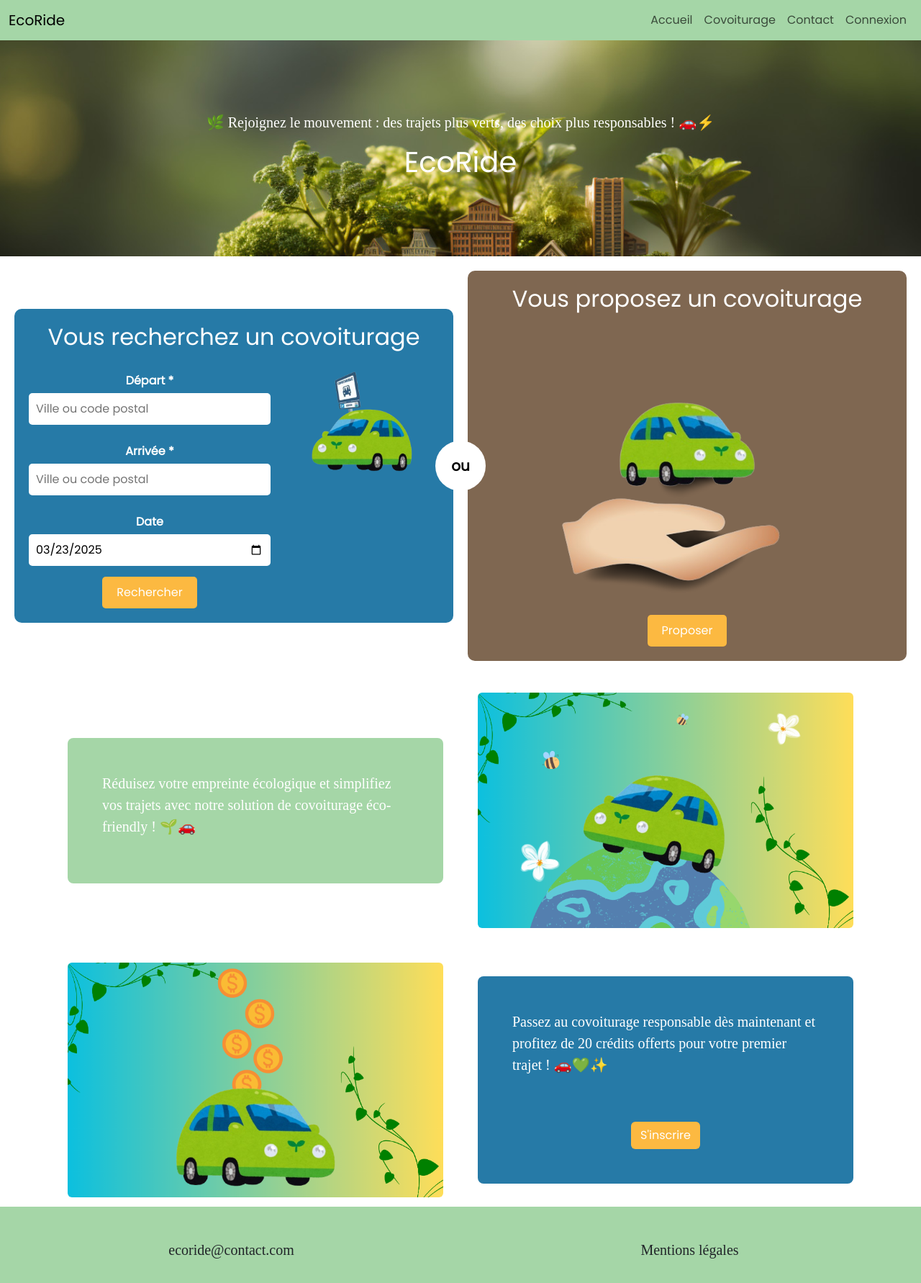
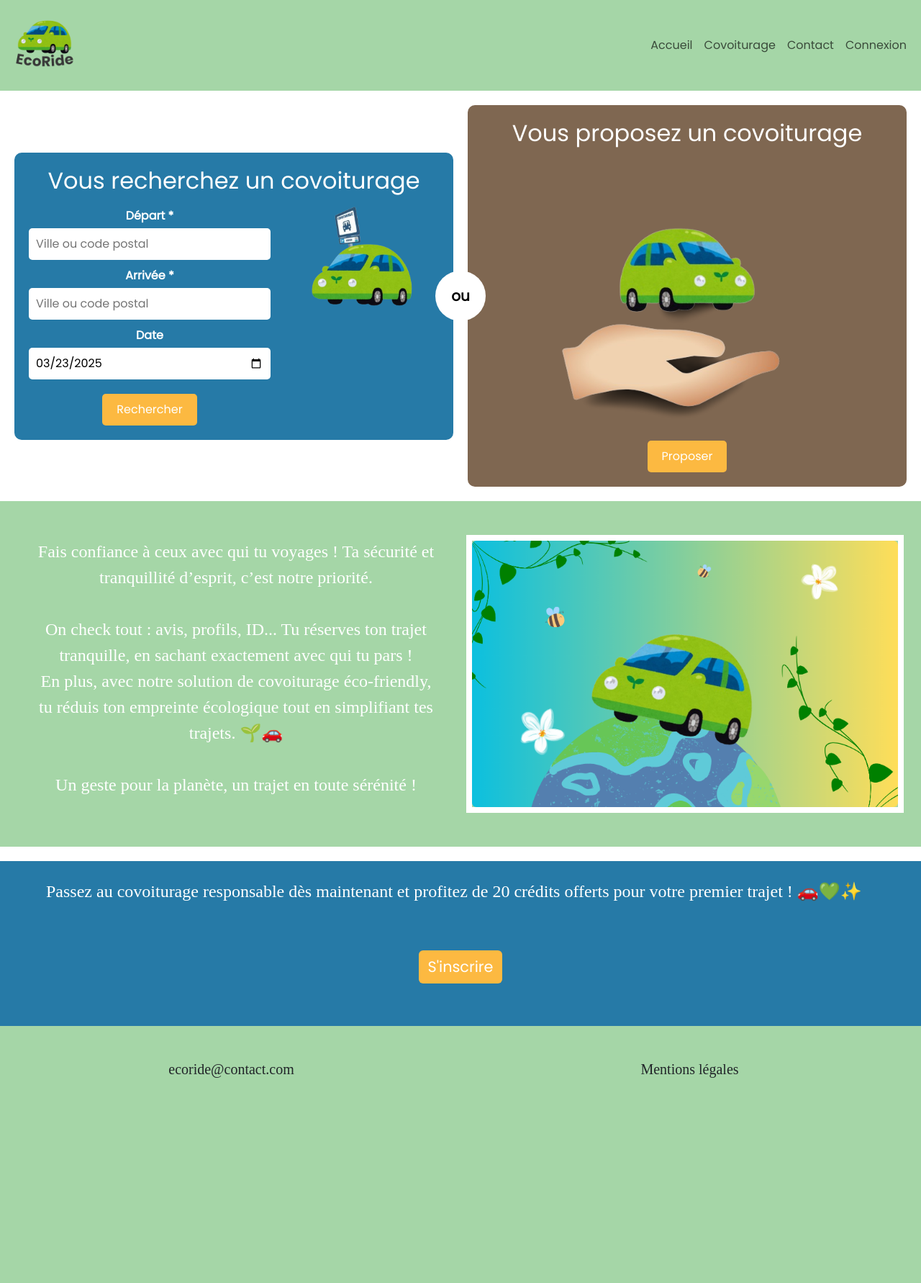
Before and after one commit to Oceane-Lacote/EcoRideOceaneLacote, a PHP site: page / in a window 1280 px wide. Shown: the whole page at 72% size. After the commit the page ends 1497 px from the top, so only its background shows below. Run offline with PHP 8.4, Linux system fonts and the light colour scheme; some libraries are stand-ins or nearby versions.

Commit message:
change home page + co/deconnexion

```diff
--- a/Pages/home.html
+++ b/Pages/home.html
@@ -10,6 +10,17 @@
     overflow: hidden;
     padding: 20px;
     margin: 0 auto; /* Centre horizontalement sur la page */
+}
+.container-1 {
+    display: flex; /* Aligne les sections côte à côte */
+    justify-content: center; /* Centre les sections horizontalement */
+    align-items: center; /* Centre verticalement les sections */
+    gap: 0px; /* Espacement entre les sections */
+    background-color: #a5d6a7;
+    overflow: hidden;
+    padding: 20px;
+    margin: 0 auto; /* Centre horizontalement sur la page */
+    margin-bottom: 20px;
 }
 
 /* Sections gauche et droite */
@@ -30,9 +41,7 @@
     border-radius: 10px;
 }
 
-.section-left h2 {
-    margin-bottom: 20px;
-}
+
 
 .section-left label {
     display: block;
@@ -44,7 +53,6 @@
 .section-left input {
     width: 100%;
     padding: 10px;
-    margin-bottom: 15px;
     border: none;
     border-radius: 5px;
 }
@@ -57,6 +65,7 @@
     font-size: 16px;
     cursor: pointer;
     border-radius: 5px;
+    margin-top: 20px;
 }
 
 .section-left .btn:hover {
@@ -71,9 +80,6 @@
     text-align: center;
 }
 
-.section-right h2 {
-    margin-bottom: 20px;
-}
 
 .section-right .btn {
     background-color: #FCB941;
@@ -129,13 +135,6 @@
 }
 </style>
 
-<div class="hero-scene text-center text-white">
-    <div class="hero-scene-content">
-        <p>🌿 Rejoignez le mouvement : des trajets plus verts, des choix plus responsables ! 🚗⚡</p>
-        <H1>EcoRide</H1>
-    </div>
-</div>
-
 <section>
     <article>
         <div class="container-covoit">
@@ -172,47 +171,49 @@
                 <div class="image-container">
                     <img src="../Ressources/proposer.png" alt="Proposer Covoiturage" class="form-image">
                 </div>
-                <button class="btn">Proposer</button>
+                <button class="btn style=">Proposer</button>
             </div>
         </div>
     </article>
+    </section>
 
     <article>
-        <div class="container p-4">
-            <div class="row row-cols-2 align-items-center g-5"> <!-- g-5 pour un espacement global entre les colonnes -->
+        <div class="container-1 p-4" style="background-color: #A5D6A7; height: 60vh;"> <!-- Réduit la hauteur de la section -->
+            <div class="row row-cols-2 align-items-center g-3"> <!-- Réduit l'espacement entre les colonnes -->
                 <div class="col">
-                    <!-- Conteneur avec fond bleu, padding et coins arrondis -->
-                    <div class="bg-primary text-white p-5 rounded-3">
-                        <p class="text-justify">
-                            Réduisez votre empreinte écologique et simplifiez vos trajets avec notre solution de covoiturage éco-friendly ! 🌱🚗
+                    <!-- Conteneur avec fond vert clair, padding et coins arrondis, texte plus gros -->
+                    <div class="text-white p-4 rounded-3" style="text-align: center;">
+                        <p class="text-justify text-white" style="font-size: 1.5rem;">
+                            Fais confiance à ceux avec qui tu voyages ! Ta sécurité et tranquillité d’esprit, c’est notre priorité.</br> </br>
+                            On check tout : avis, profils, ID... Tu réserves ton trajet tranquille, en sachant exactement avec qui tu pars !</br>
+                            En plus, avec notre solution de covoiturage éco-friendly, tu réduis ton empreinte écologique tout en simplifiant tes trajets. 🌱🚗 </br></br>
+                            Un geste pour la planète, un trajet en toute sérénité !
                         </p>
                     </div>
                 </div>
                 <div class="col">
-                    <img class="w-100 rounded" src="../Ressources/home-long.png" alt="Covoiturage Image">
+                    <!-- Conteneur de l'image avec une bordure collée à l'image -->
+                    <div class="image-container" style="border: 8px solid white; padding: 0; overflow: hidden;">
+                        <img class="w-100 rounded" src="../Ressources/home-long.png" alt="Covoiturage Image">
+                    </div>
                 </div>
             </div>
         </div>
     </article>
 
     <article>
-        <div class="container p-4">
-            <div class="row row-cols-2 align-items-center g-5"> <!-- g-5 pour un espacement global entre les colonnes -->
-                <div class="col">
-                    <img class="w-100 rounded" src="../Ressources/home2-long.png" alt="Covoiturage Image">
-                </div>
-                <div class="col">
-                    <!-- Conteneur bleu avec plus de padding et coins arrondis -->
-                    <div class="bg-secondary text-white p-5 rounded-3">
-                        <p class="text-justify">
-                            Passez au covoiturage responsable dès maintenant et profitez de 20 crédits offerts pour votre premier trajet ! 🚗💚✨                        </p>
-                        <div class="text-center pt-5">
-                            <!-- Bouton avec fond FCB941 -->
-                            <a href="/signup">
-                                <button class="btn" style="background-color: #FCB941; color: white;">S'inscrire</button>
-                            </a>
-                        </div>
-                    </div>
+        <!-- Section avec fond bleu prenant toute la largeur de l'écran -->
+        <div style="background-color: #267aa7; height: 30vh; width: 100%; padding: 0;">
+            <div class="container p-4" style="max-width: 1200px; margin: 0 auto;"> <!-- Limite la largeur de la section -->
+                <!-- Texte plus grand et justifié -->
+                <p class="text-justify text-white" style="font-size: 1.5rem;">
+                    Passez au covoiturage responsable dès maintenant et profitez de 20 crédits offerts pour votre premier trajet ! 🚗💚✨
+                </p>
+                <div class="text-center pt-5">
+                    <!-- Bouton avec fond FCB941 -->
+                    <a href="/signup">
+                        <button class="btn" style="background-color: #FCB941; color: white; font-size: 1.3rem;">S'inscrire</button>
+                    </a>
                 </div>
             </div>
         </div>
--- a/Router/allRoutes.js
+++ b/Router/allRoutes.js
@@ -3,7 +3,7 @@ import Route from "./Route.js";
 export const allRoutes = [
     new Route("/", "Accueil", "/pages/home.html"),
     new Route("/signin", "Connexion", "/pages/signin.html"),
-    new Route("/signup", "Inscription", "/pages/signup.html"),
+    new Route("/signup", "Inscription", "/pages/signup.html", "/script/signup.js"),
     new Route("/profil", "Profil", "/pages/profil.html", "/script/profil.js"),
     new Route("/covoiturage", "Covoiturage", "/pages/covoiturage.html", "/script/covoiturage.js"),
     new Route("/gestion", "Employé", "/pages/gestion.html", "/script/gestion.js"),
--- a/index.html
+++ b/index.html
@@ -12,12 +12,17 @@
 <body>
 
 <header>
-    <nav class="navbar navbar-expand-lg" style="background-color: #A5D6A7;">
+  <nav class="navbar navbar-expand-lg" style="background-color: #A5D6A7;">
     <div class="container-fluid">
-      <a class="navbar-brand" href="/">EcoRide</a>
+      <!-- Navbar brand with an image instead of text -->
+      <a class="navbar-brand" href="/">
+        <img src="/Ressources/EcoRide-removebg-preview.png" alt="Logo" style="height: 100px;">
+      </a>
+
       <button class="navbar-toggler" type="button" data-bs-toggle="collapse" data-bs-target="#navbarSupportedContent" aria-controls="navbarSupportedContent" aria-expanded="false" aria-label="Toggle navigation">
         <span class="navbar-toggler-icon"></span>
       </button>
+
       <div class="collapse navbar-collapse" id="navbarSupportedContent">
         <ul class="navbar-nav ms-auto mb-2 mb-lg-0">
           <li class="nav-item">
@@ -27,12 +32,13 @@
             <a class="nav-link" href="/recherche">Covoiturage</a>
           </li>
           <li class="nav-item">
-            <a class="nav-link " href="#">Contact</a>
+            <a class="nav-link" href="#">Contact</a>
           </li>
           <li class="nav-item">
-            <a class="nav-link " href="/signin">Connexion</a>
+            <a class="nav-link" href="/signup">Connexion</a>
           </li>
         </ul>
+      </div>
     </div>
   </nav>
 </header>
```
Also changed, not shown: Pages/signin.html (deleted, +0 -25 lines), Pages/signup.html (+148 -31 lines), script/signup.js (added, +57 -0 lines), scss/main.scss (+0 -15 lines), Ressources/EcoRide-removebg-preview.png (added), Ressources/connexion.png (added).
